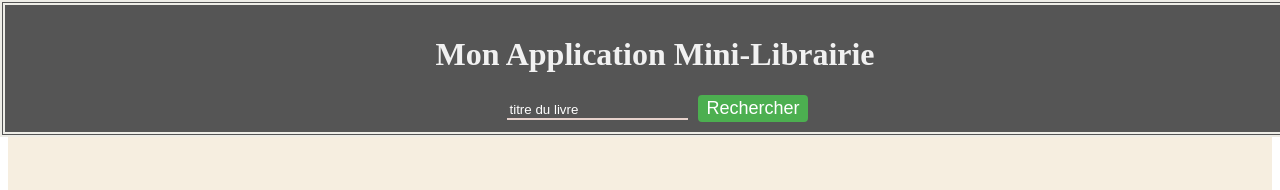
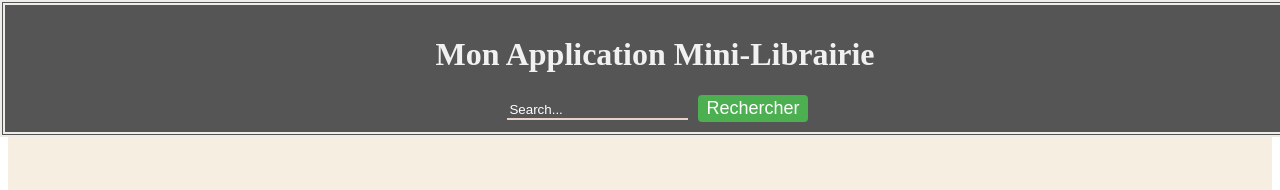
Before and after one commit to LaP0mme/miniProjetBiblio, a Vue app: page / in a window 1280 px wide. Shown: the top 190 px of the page. Built offline with nearby package versions, Linux system fonts and the light colour scheme; no server answers.

Commit message:
correction sur la barre de recherche

```diff
--- a/src/components/LivreHeader.vue
+++ b/src/components/LivreHeader.vue
@@ -9,7 +9,7 @@ const emit = defineEmits(["addBook", "searchBook"]);
   <div>
   <h1>Mon Application Mini-Librairie</h1>
   <form @submit.prevent="$emit('searchBook', title)">
-    <input type="text" id="title" v-model="title" placeholder="titre du livre" />
+    <input type="text" id="title" v-model="title" placeholder="Search..." />
     <input type="submit" id="titleButton" value="Rechercher">
   </form>
   </div>
```
